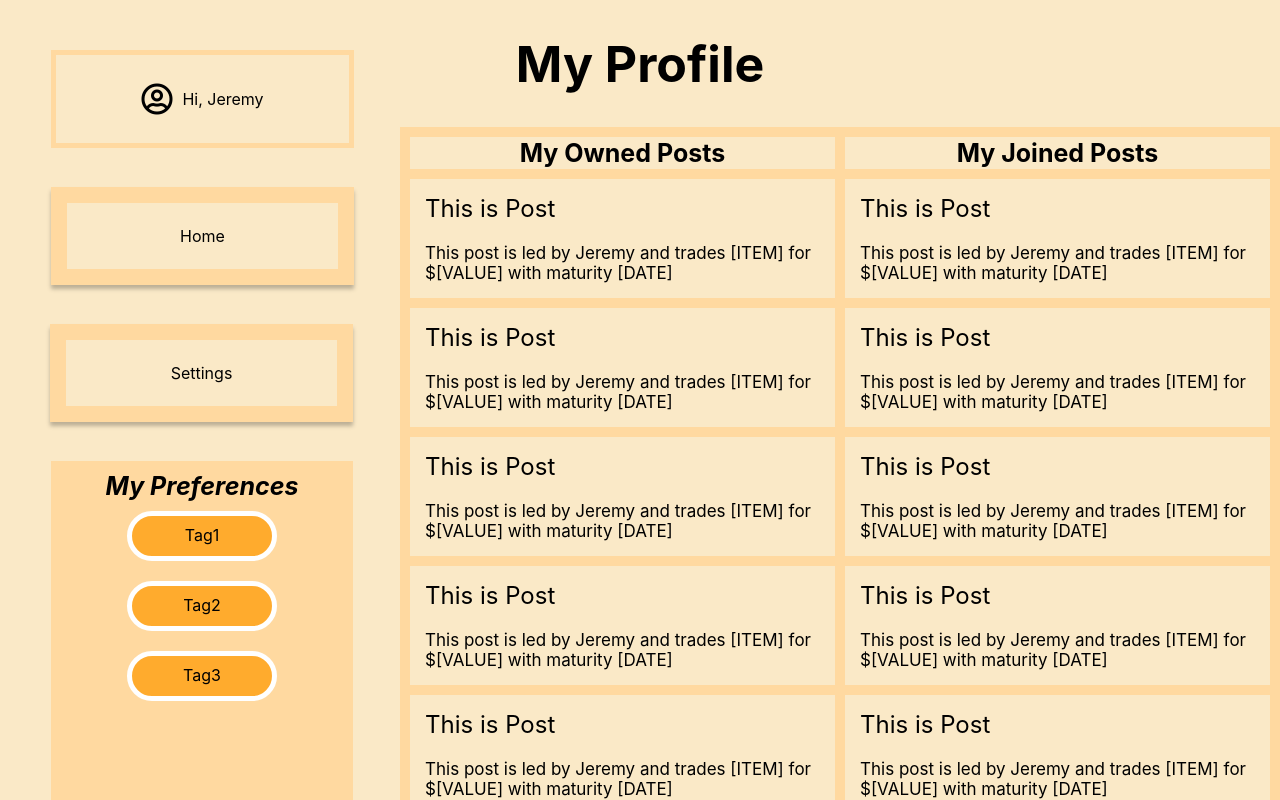
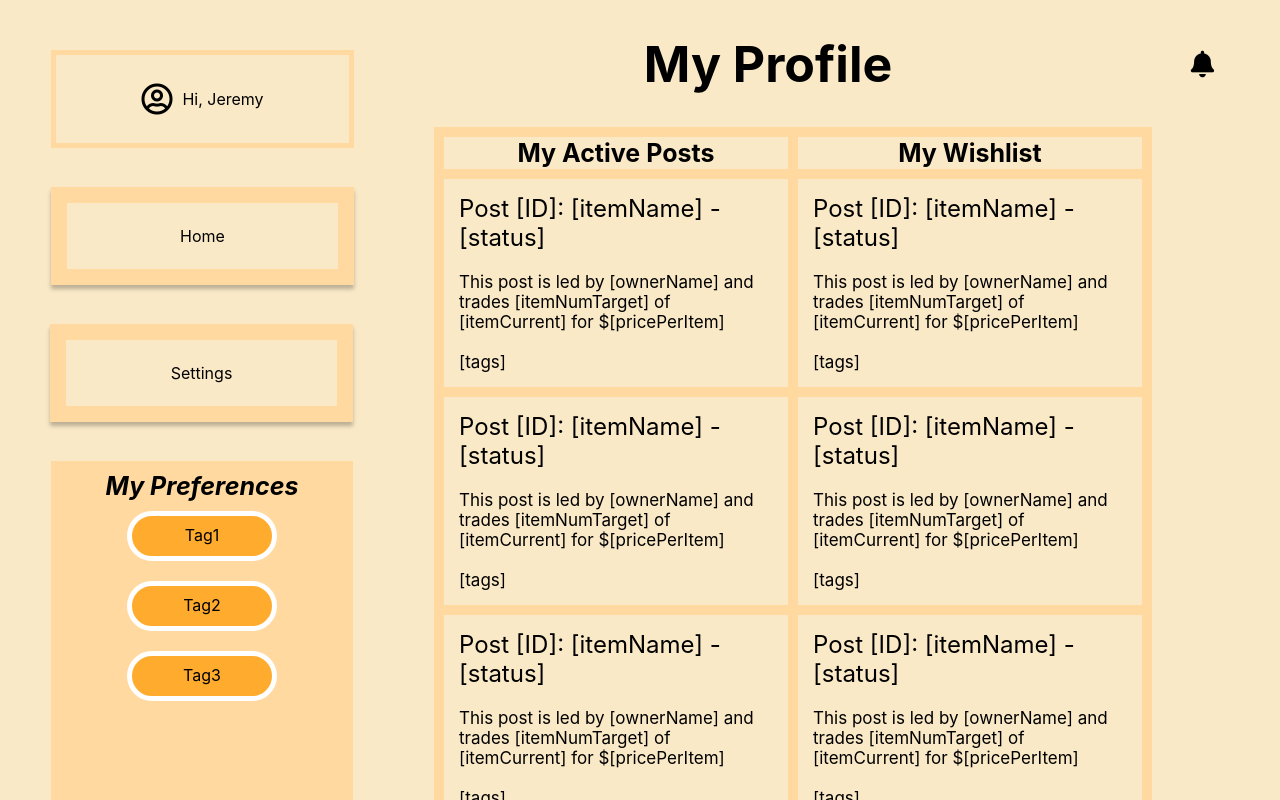
Before and after one commit to cis350/project-uniteandconquer, a React (Create React App) app in the folder uniteandconquer/: page /user-profile in a window 1280 px wide. Shown: the top 800 px of the page. Built offline with nearby package versions, Linux system fonts and the light colour scheme.

Commit message:
Adopted main features required to merge
UserProfile and Notifications elements

```diff
--- /dev/null
+++ b/uniteandconquer/src/assets/Notifications.css
@@ -0,0 +1,50 @@
+.notifications-title {
+    font-size: 25px;
+    font-weight: bold;
+    font-style: italic;
+    text-align: center;
+    padding: 10px;
+  }
+
+  .notification {
+    background: #fae9c7;
+    border: 2px solid #ffffff;
+    box-sizing: border-box;
+    border-radius: 5px;
+    text-align: center;
+    width: 250px;
+    height: 50px;
+    margin: auto;
+    margin-bottom: 20px;
+    padding-top: 9px;
+  }
+
+  .fas.fa-times {
+    float: right;
+  }
+
+  .notif-time {
+    font-size: 15px;
+    font-weight: bold;
+    margin-left: 5px;
+    margin-bottom: 10px;
+  }
+
+  .notifications-container {
+    background: #FFD9A0;
+    width: 300px;
+    padding: 10px;
+  }
+
+  .toggle-notifs {
+    float: right;
+  }
+
+  .notif-button {
+    background: none;
+    border: none;
+  }
+
+  .notif-button:hover {
+    color: red;
+  }
--- a/uniteandconquer/src/assets/UserProfile.css
+++ b/uniteandconquer/src/assets/UserProfile.css
@@ -2,14 +2,11 @@ td,
 th {
   border: 10px solid #ffd9a0;
   box-sizing: border-box;
-  white-space: wrap;
 }
 
 table {
   border-collapse: collapse;
-  position: absolute;
-  left: 400px;
-  white-space: wrap;
+  margin-left: 50px;
 }
 
 th {
@@ -17,7 +14,7 @@ th {
 }
 
 td {
-  max-width: 500px;
+  max-width: 700px;
   padding: 15px;
 }
 
@@ -39,3 +36,25 @@ td {
   font-size: 25px;
   text-align: center;
 }
+
+.notifications-pos {
+  position: absolute;
+  top: 0;
+  right: 0;
+}
+
+.bell-pos {
+  position: absolute;
+  top: 0;
+  right: 0;
+  padding: 50px;
+}
+
+.bell-button {
+  background: none;
+  border: none;
+}
+
+.bell-button:hover {
+  color: rgb(133, 235, 85);
+}
--- /dev/null
+++ b/uniteandconquer/src/components/Notifications.js
@@ -0,0 +1,53 @@
+import React from 'react';
+import '../assets/Notifications.css';
+
+function Notifications({ showNotifs, setShowNotifs }) {
+  return (
+    <div className="notifications-container">
+      <div className="toggle-notifs">
+        <button className="notif-button" type="button" onClick={() => setShowNotifs(!showNotifs)}>
+          {' '}
+          <i className="fas fa-times" />
+        </button>
+
+      </div>
+      <div className="notifications-title">Notifications</div>
+      <div className="notif-time">Last Week</div>
+      <div>
+        <div className="notification">
+          [Message] &#8226; 2 days ago
+          {' '}
+          <i className="fas fa-times" />
+        </div>
+        <div className="notification">
+          [Message] &#8226; 3 days ago
+          {' '}
+          <i className="fas fa-times" />
+
+        </div>
+      </div>
+      <div className="notif-time">22 Feb 2022</div>
+      <div>
+        <div className="notification">
+          [Message] &#8226; 7 weeks ago
+          {' '}
+          <i className="fas fa-times" />
+        </div>
+        <div className="notification">
+          [Message] &#8226; 6 weeks ago
+          {' '}
+          <i className="fas fa-times" />
+
+        </div>
+        <div className="notification">
+          [Message] &#8226; 6 weeks ago
+          {' '}
+          <i className="fas fa-times" />
+
+        </div>
+      </div>
+    </div>
+  );
+}
+
+export default Notifications;
--- a/uniteandconquer/src/components/UserProfile.js
+++ b/uniteandconquer/src/components/UserProfile.js
@@ -1,120 +1,124 @@
-import React from 'react';
-import { Link } from 'react-router-dom';
+import React, { useState } from 'react';
 import SidebarTags from './SidebarTags';
+import Notifications from './Notifications';
 import '../assets/UserProfile.css';
 
 function UserProfile() {
+  const [showNotifs, setShowNotifs] = useState(false);
+
   return (
-    <div className="user-profile">
+    <div className="user-profile-page">
       <SidebarTags />
       <div>
         <div className="profile-title"><h1>My Profile</h1></div>
+        <div className="bell-pos">
+          <button className="bell-button" type="button" onClick={() => setShowNotifs(!showNotifs)}>
+            {' '}
+            <i className="fas fa-bell fa-2x" />
+          </button>
+        </div>
+        <div className="notifications-pos">{showNotifs ? <Notifications showNotifs={showNotifs} setShowNotifs={setShowNotifs} /> : ''}</div>
+        <div>
           <table>
+            <tbody>
               <tr>
-            <th>My Owned Posts</th>
-            <th>My Joined Posts</th>
+                <th>My Active Posts</th>
+                <th>My Wishlist</th>
               </tr>
               <tr>
                 <td>
-              <Link className="link" to="/post-details">
-                <div className="post-title">This is Post</div>
+                  <div className="post-title">Post [ID]: [itemName] - [status]</div>
                   <div className="post-content">
-                  This post is led by Jeremy and trades [ITEM] for $[VALUE] with
-                  maturity [DATE]
+                    This post is led by [ownerName] and trades [itemNumTarget] of [itemCurrent] for
+                    $[pricePerItem]
+                    <br />
+                    <br />
+                    [tags]
                   </div>
-              </Link>
                 </td>
                 <td>
-              <Link className="link" to="/post-details">
-                <div className="post-title">This is Post</div>
+                  <div className="post-title">Post [ID]: [itemName] - [status]</div>
                   <div className="post-content">
-                  This post is led by Jeremy and trades [ITEM] for $[VALUE] with
-                  maturity [DATE]
+                    This post is led by [ownerName] and trades [itemNumTarget] of [itemCurrent] for
+                    $[pricePerItem]
+                    <br />
+                    <br />
+                    [tags]
                   </div>
-              </Link>
                 </td>
               </tr>
               <tr>
                 <td>
-              <Link className="link" to="/post-details">
-                <div className="post-title">This is Post</div>
+                  <div className="post-title">Post [ID]: [itemName] - [status]</div>
                   <div className="post-content">
-                  This post is led by Jeremy and trades [ITEM] for $[VALUE] with
-                  maturity [DATE]
+                    This post is led by [ownerName] and trades [itemNumTarget] of [itemCurrent] for
+                    $[pricePerItem]
+                    <br />
+                    <br />
+                    [tags]
                   </div>
-              </Link>
                 </td>
                 <td>
-              <Link className="link" to="/post-details">
-                <div className="post-title">This is Post</div>
+                  <div className="post-title">Post [ID]: [itemName] - [status]</div>
                   <div className="post-content">
-                  This post is led by Jeremy and trades [ITEM] for $[VALUE] with
-                  maturity [DATE]
+                    This post is led by [ownerName] and trades [itemNumTarget] of [itemCurrent] for
+                    $[pricePerItem]
+                    <br />
+                    <br />
+                    [tags]
                   </div>
-              </Link>
                 </td>
               </tr>
               <tr>
                 <td>
-              <Link className="link" to="/post-details">
-                <div className="post-title">This is Post</div>
+                  <div className="post-title">Post [ID]: [itemName] - [status]</div>
                   <div className="post-content">
-                  This post is led by Jeremy and trades [ITEM] for $[VALUE] with
-                  maturity [DATE]
+                    This post is led by [ownerName] and trades [itemNumTarget] of [itemCurrent] for
+                    $[pricePerItem]
+                    <br />
+                    <br />
+                    [tags]
                   </div>
-              </Link>
                 </td>
                 <td>
-              <Link className="link" to="/post-details">
-                <div className="post-title">This is Post</div>
+                  <div className="post-title">Post [ID]: [itemName] - [status]</div>
                   <div className="post-content">
-                  This post is led by Jeremy and trades [ITEM] for $[VALUE] with
-                  maturity [DATE]
+                    This post is led by [ownerName] and trades [itemNumTarget] of [itemCurrent] for
+                    $[pricePerItem]
+                    <br />
+                    <br />
+                    [tags]
                   </div>
-              </Link>
                 </td>
               </tr>
               <tr>
                 <td>
-              <Link className="link" to="/post-details">
-                <div className="post-title">This is Post</div>
+                  <div className="post-title">Post [ID]: [itemName] - [status]</div>
                   <div className="post-content">
-                  This post is led by Jeremy and trades [ITEM] for $[VALUE] with
-                  maturity [DATE]
+                    This post is led by [ownerName] and trades [itemNumTarget] of [itemCurrent] for
+                    $[pricePerItem]
+                    <br />
+                    <br />
+                    [tags]
                   </div>
-              </Link>
                 </td>
                 <td>
-              <Link className="link" to="/post-details">
-                <div className="post-title">This is Post</div>
+                  <div className="post-title">Post [ID]: [itemName] - [status]</div>
                   <div className="post-content">
-                  This post is led by Jeremy and trades [ITEM] for $[VALUE] with
-                  maturity [DATE]
+                    This post is led by [ownerName] and trades [itemNumTarget] of [itemCurrent] for
+                    $[pricePerItem]
+                    <br />
+                    <br />
+                    [tags]
                   </div>
-              </Link>
                 </td>
               </tr>
-          <tr>
-            <td>
-              <Link className="link" to="/post-details">
-                <div className="post-title">This is Post</div>
-                <div className="post-content">
-                  This post is led by Jeremy and trades [ITEM] for $[VALUE] with
-                  maturity [DATE]
+
+            </tbody>
+          </table>
+
         </div>
-              </Link>
-            </td>
-            <td>
-              <Link className="link" to="/post-details">
-                <div className="post-title">This is Post</div>
-                <div className="post-content">
-                  This post is led by Jeremy and trades [ITEM] for $[VALUE] with
-                  maturity [DATE]
-                </div>
-              </Link>
-            </td>
-          </tr>
-        </table>
+
       </div>
     </div>
   );
```
Also changed, not shown: 1 other file (tests, documents, lock files or other folders). Lines whose indentation alone changed are shown as unchanged.
